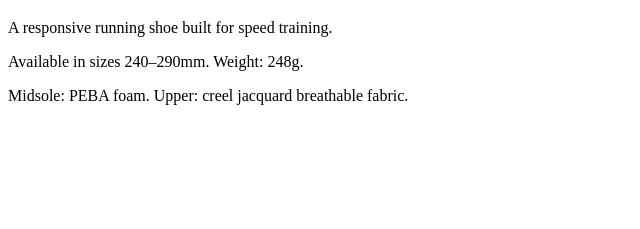
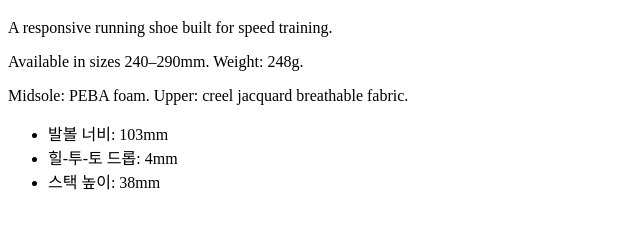
Before and after one commit to pwskym1234/aieo-test, a plain HTML site: page shoe-beta.html in a window 1280 px wide. Shown: the part 61-290 px from the top of the page, without its empty margins (0-640 px from the left). Drawn offline with Linux system fonts and the light colour scheme.

Commit message:
Add spec text to Beta body

```diff
--- a/shoe-beta.html
+++ b/shoe-beta.html
@@ -41,5 +41,10 @@
   <p>A responsive running shoe built for speed training.</p>
   <p>Available in sizes 240–290mm. Weight: 248g.</p>
   <p>Midsole: PEBA foam. Upper: creel jacquard breathable fabric.</p>
+  <ul>
+    <li>발볼 너비: 103mm</li>
+    <li>힐-투-토 드롭: 4mm</li>
+    <li>스택 높이: 38mm</li>
+  </ul>
 </body>
 </html>
```
